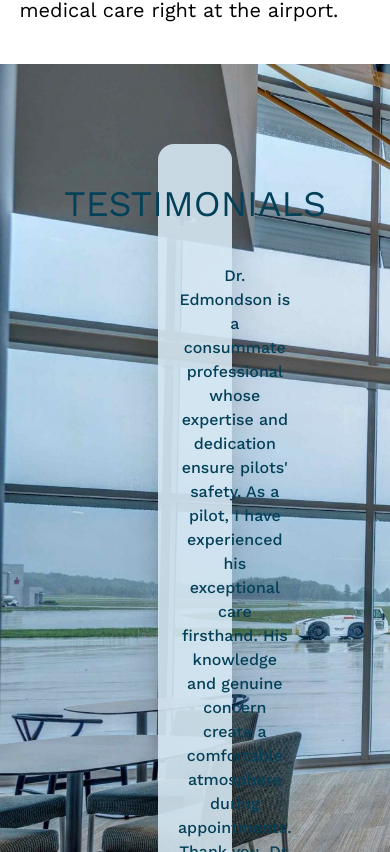
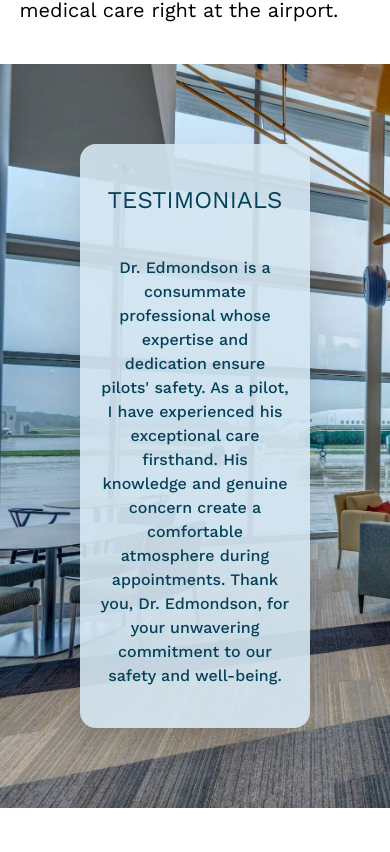
Before and after one commit to stevensedmondson/DadSite, a Next.js app in the folder dadsite/: page / in a window 390 px wide. Shown: the part 852-1704 px from the top of the page. Built offline with nearby package versions, Linux system fonts and the light colour scheme.

Commit message:
modified:   dadsite/src/app/page.tsx

```diff
--- a/dadsite/src/app/page.tsx
+++ b/dadsite/src/app/page.tsx
@@ -24,8 +24,8 @@ export default function Home() {
         </h3>
       </div>
       <div className="bg-[url(/hangar1.jpg)] bg-cover bg-no-repeat w-full mt-10 p-[5rem] text-[#044159]">
-        <div className="bg-[#D5E7F2]/90 p-5 rounded-2xl shadow-2xl mx-[20vw]">
-          <h1 className="flex justify-center uppercase text-4xl pt-5">Testimonials</h1>
+        <div className="bg-[#D5E7F2]/90 p-5 rounded-2xl shadow-2xl w-full lg:mx-[20vw]">
+          <h1 className="flex justify-center uppercase text-2xl md:text-4xl pt-5">Testimonials</h1>
           <p className="flex text-center pt-10 pb-5 font-medium">
               Dr. Edmondson is a consummate professional whose expertise and dedication ensure pilots' safety. As a pilot, I have experienced his exceptional care firsthand. His knowledge and genuine concern create a comfortable atmosphere during appointments. Thank you, Dr. Edmondson, for your unwavering commitment to our safety and well-being.
           </p>
```
